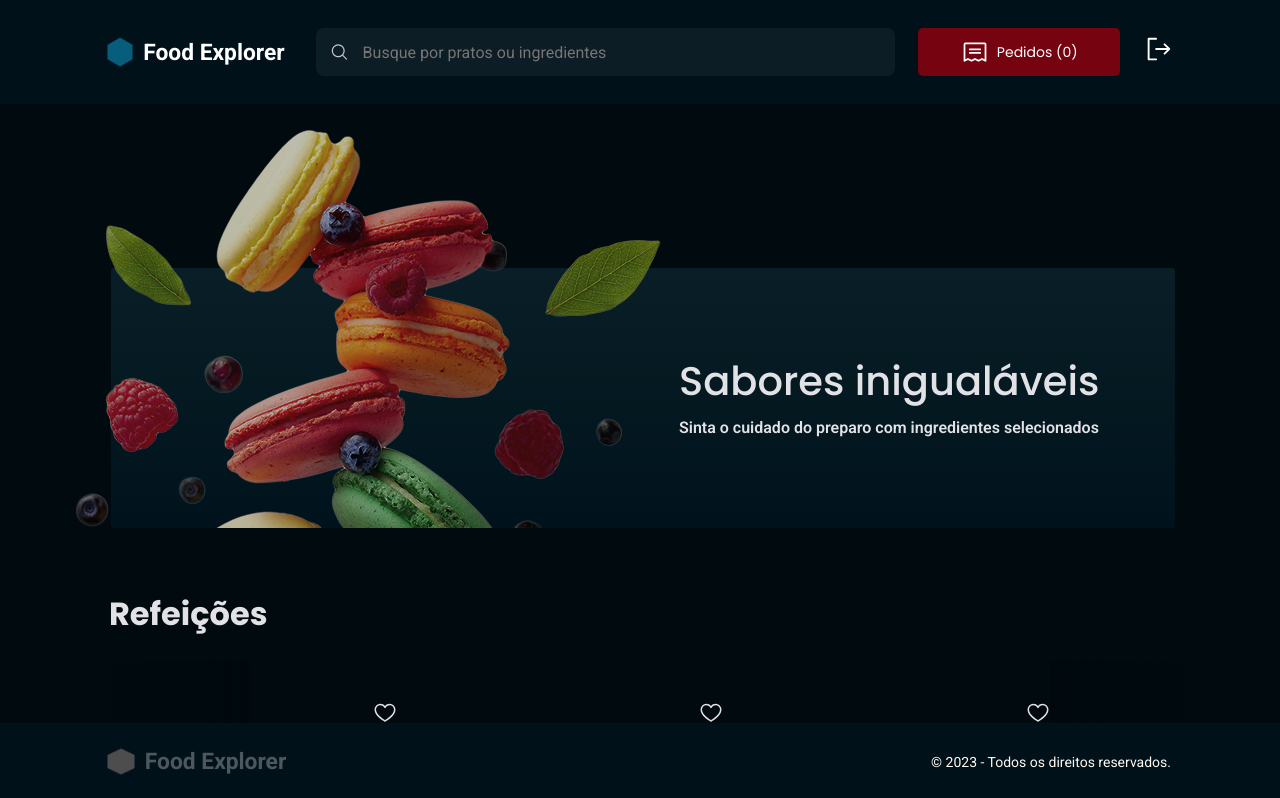
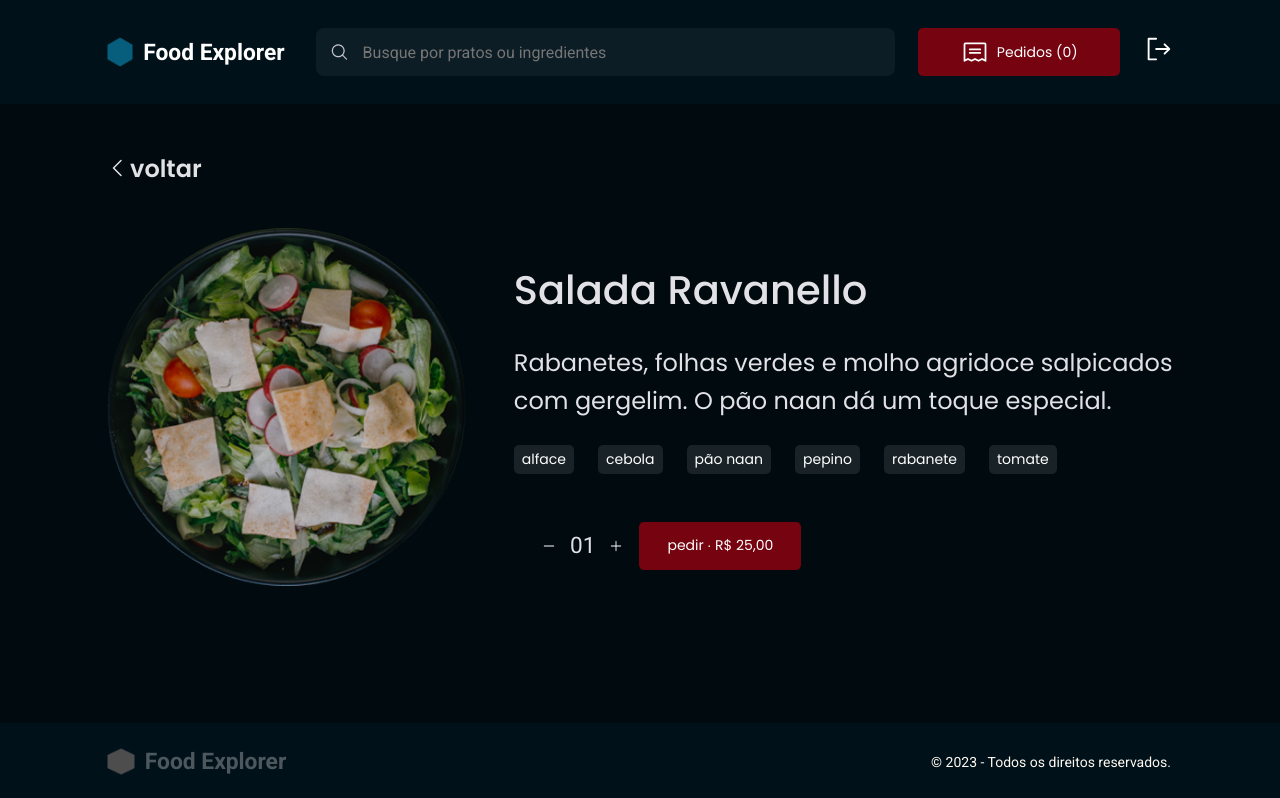
Before and after one commit to MichelleCordeiro/food-explorer, a React (Vite) app: page /details/1 in a window 1280 px wide. Shown: the top 798 px of the page. Built offline with nearby package versions, Linux system fonts and the light colour scheme.

Commit message:
feat: add routing with react-router-dom

```diff
--- a/package.json
+++ b/package.json
@@ -13,6 +13,7 @@
     "react": "^18.2.0",
     "react-dom": "^18.2.0",
     "react-icons": "^5.5.0",
+    "react-router-dom": "^7.6.0",
     "styled-components": "^6.1.8",
     "swiper": "^11.2.7"
   },
--- a/src/main.jsx
+++ b/src/main.jsx
@@ -1,21 +1,25 @@
 import React from 'react'
 import ReactDOM from 'react-dom/client'
 import { ThemeProvider } from 'styled-components'
-
-import { Home } from './pages/Home'
-import { SignIn } from './pages/SignIn'
-import { SignOut } from './pages/SignOut'
-
 import GlobalStyles from './styles/global'
 import theme from './styles/theme'
+
+import { Routes } from './routes'
+// import { Home } from './pages/Home'
+// import { DishDetails } from './pages/DishDetails'
+// import { SignIn } from './pages/SignIn'
+// import { SignOut } from './pages/SignOut'
+
 
 ReactDOM.createRoot(document.getElementById('root')).render(
   <React.StrictMode>
     <ThemeProvider theme={theme}>
       <GlobalStyles />
-      <Home />
+      {/* <Home /> */}
+      {/* <DishDetails /> */}
       {/* <SignIn /> */}
       {/* <SignOut /> */}
+      <Routes />
     </ThemeProvider>
   </React.StrictMode>
 )
--- a/src/pages/SignOut/index.jsx
+++ b/src/pages/SignOut/index.jsx
@@ -28,7 +28,7 @@
           <Button type='submit' title='Criar conta' />
         </Form>
 
-        <a href='#'>Já tenho conta</a>
+        <a href='/'>Já tenho conta</a>
       </Content>
     </Container>
   )
--- /dev/null
+++ b/src/routes/app.routes.jsx
@@ -0,0 +1,15 @@
+import { Routes, Route } from 'react-router-dom'
+
+import { Home } from '../pages/Home'
+import { New } from '../pages/New'
+import { DishDetails } from '../pages/DishDetails'
+
+export function AppRoutes() {
+  return (
+    <Routes>
+      <Route path='/' element={<Home />} />
+      <Route path='/new' element={<New />} />
+      <Route path='/details/:id' element={<DishDetails />} />
+    </Routes>
+  )
+}
--- /dev/null
+++ b/src/routes/auth.routes.jsx
@@ -0,0 +1,13 @@
+import { Routes, Route } from 'react-router-dom'
+
+import { SignIn } from '../pages/SignIn'
+import { SignOut } from '../pages/SignOut'
+
+export function AuthRoutes() {
+  return (
+    <Routes>
+      <Route path='/' element={<SignIn />} />
+      <Route path='register' element={<SignOut />} />
+    </Routes>
+  )
+}
--- /dev/null
+++ b/src/routes/index.jsx
@@ -0,0 +1,13 @@
+import { BrowserRouter } from 'react-router-dom'
+
+import { AppRoutes } from './app.routes'
+import { AuthRoutes } from './auth.routes'
+
+export function Routes() {
+  return (
+    <BrowserRouter>
+      <AppRoutes />
+      {/* <AuthRoutes /> */}
+    </BrowserRouter>
+  )
+}
```
Also changed, not shown: 1 other file (tests, documents, lock files or other folders).
